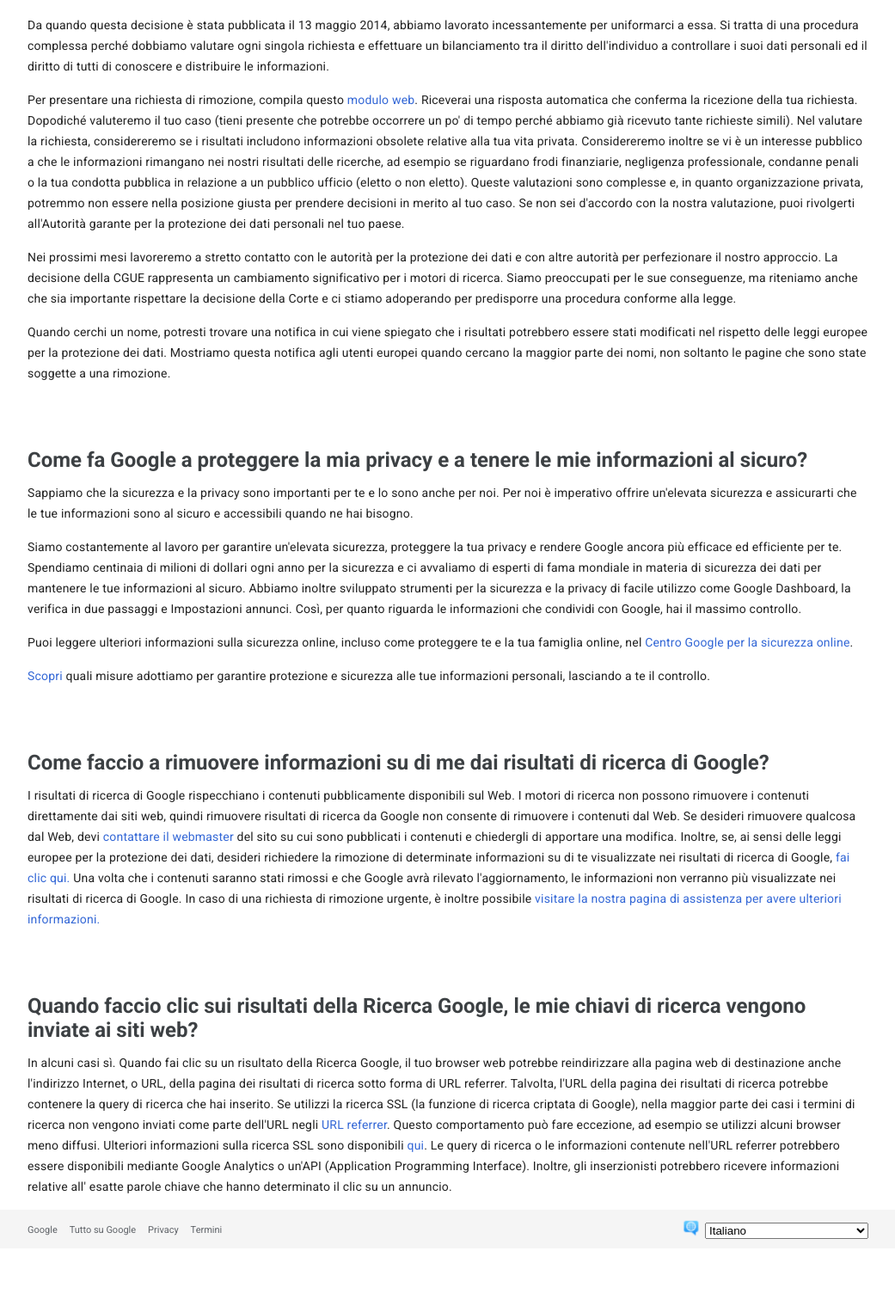
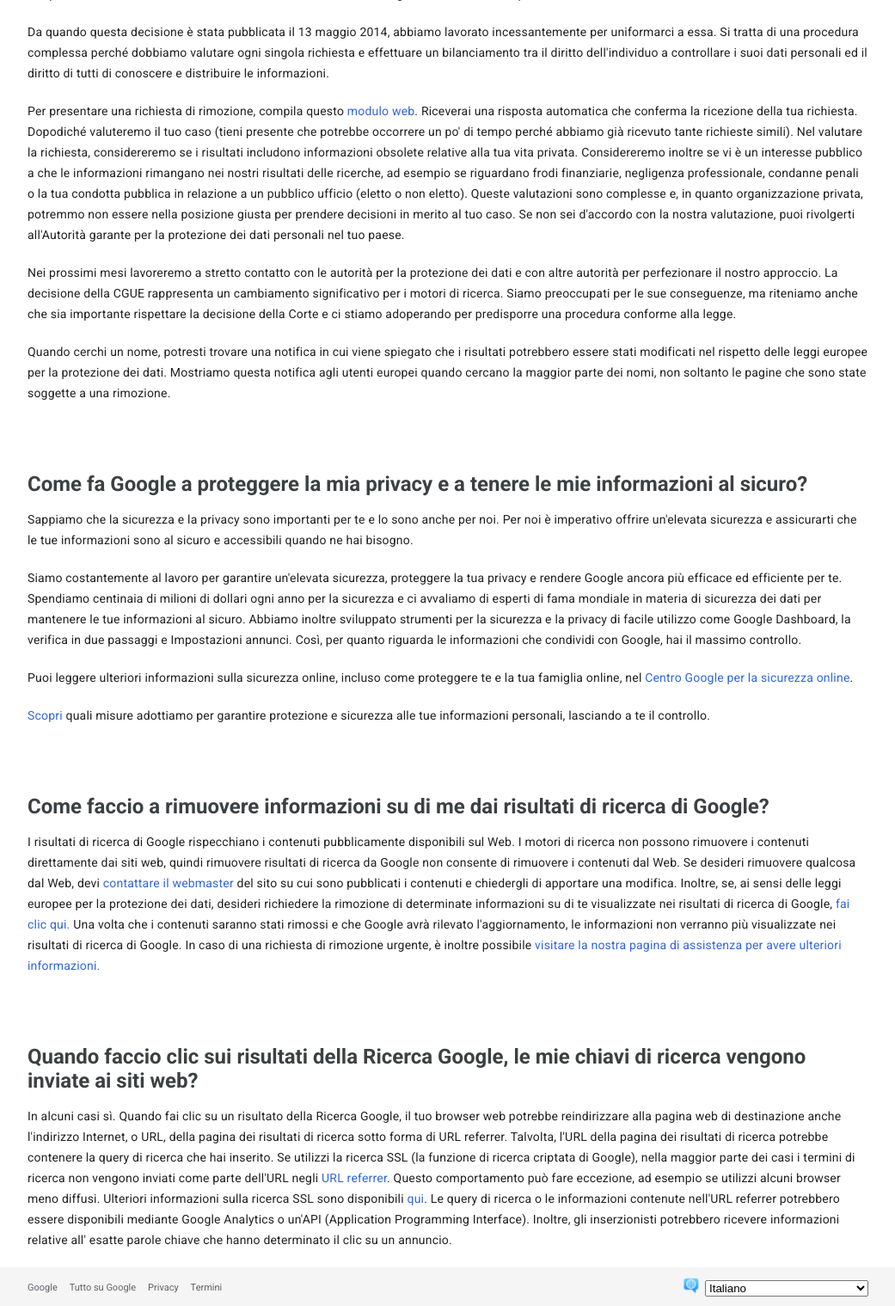
Before and after one commit to renzocarara/php-google-faq, a PHP site: page / in a window 1280 px wide. Shown: the part 328-1847 px from the top of the page at 86% size, without its empty margins (119-1160 px from the left). Before the commit the page ends 1769 px from the top, so only its background shows below. Run offline with PHP 8.4, Linux system fonts and the light colour scheme.

Commit message:
strutturato meglio file css

```diff
--- a/public/css/style.css
+++ b/public/css/style.css
@@ -1,4 +1,5 @@
 /* reset style */
+
 * {
   margin: 0;
   padding: 0;
@@ -6,7 +7,9 @@
 }
 
 /* end reset style */
+
 /* commom style */
+
 body {
   font-family: "Roboto", sans-serif;
 }
@@ -28,7 +31,9 @@ a {
 }
 
 /*  end commom style */
+
 /* header style */
+
 header {
   width: 100%;
   max-width: 2000px;
@@ -89,35 +94,39 @@ header {
 }
 
 /* end header style */
+
 /* main style */
+
 main {
   padding-top: 130px;
 }
 
-h2 {
+main h2 {
   margin-top: 60px;
   color: #3C4043;
-    padding-bottom: 12px;
+  padding-bottom: 15px;
 }
 
-p {
+main p {
   color: #212121;
   font-size: 14px;
   letter-spacing: 0.2px;
   line-height: 24px;
-    padding-bottom: 15px;
+  padding-bottom: 20px;
 }
 
-p a {
+main p a {
   color: #3367D6;
 }
 
-p a:visited {
+main p a:visited {
   color: #3367D6;
 }
 
 /* end main style */
+
 /* footer styles */
+
 footer {
   background-color: #f5f5f5;
   height: 45px;
--- a/src/scss/_main.scss
+++ b/src/scss/_main.scss
@@ -1,11 +1,12 @@
 /* main style */
+
 main {
     padding-top: 130px;
-}
 
     h2 {
         margin-top: 60px;
         color: $title_color;
+        padding-bottom: 15px;
     }
 
     p {
@@ -23,4 +24,5 @@ p {
             }
         }
     }
+}
 /* end main style */
```
Lines whose indentation alone changed are shown as unchanged.
